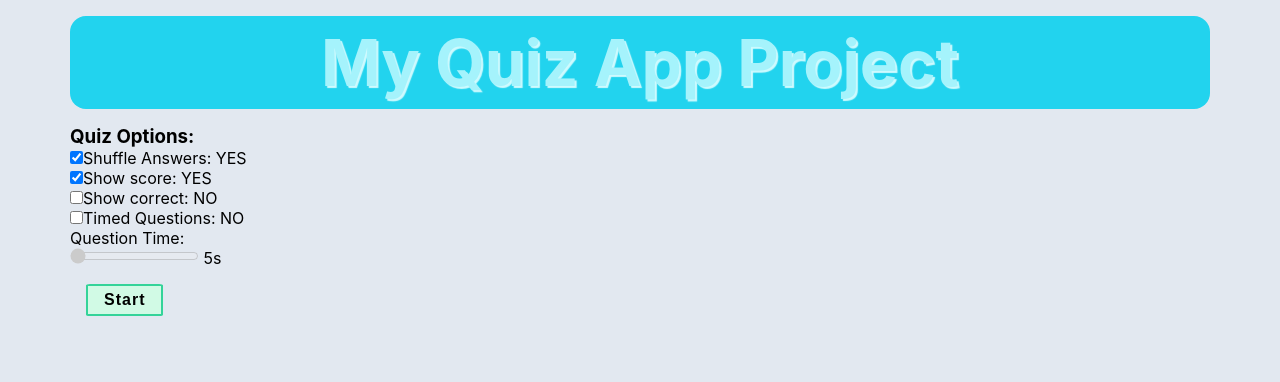
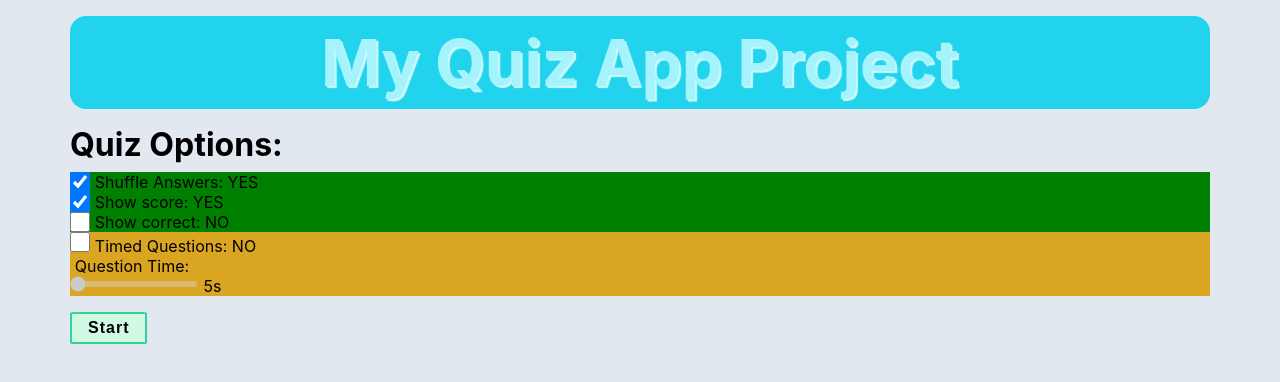
Before and after one commit to Konrad-Jalowy/reactquizapp, a React (Create React App) app: page / in a window 1280 px wide. Shown: the top 382 px of the page. Built offline with nearby package versions, Linux system fonts and the light colour scheme.

Commit message:
still doing css

```diff
--- a/src/App.css
+++ b/src/App.css
@@ -60,7 +60,7 @@ button {
   padding-block: 0.3rem;
   padding-inline: 1rem;
   margin-block: 1rem;
-  margin-inline: 1rem;
+  margin-right: 1rem;
   min-width: 75px;
   min-height: 30px;
   background-color: rgb(209 250 229);
@@ -69,6 +69,7 @@ button {
   font-size: 1rem;
   font-weight: bold;
   letter-spacing: 1px;
+  cursor: pointer;
 }
 
 
--- /dev/null
+++ b/src/components/form/Form.css
@@ -0,0 +1,25 @@
+h3 {
+    font-size: 2rem;
+    margin-block: .5rem;
+}
+
+.options {
+    background-color: goldenrod;
+    display: flex;
+    flex-direction: column;
+}
+
+.options input[type="checkbox"]{
+    height: 20px;
+    width: 20px;
+}
+
+.checkbox {
+    display: flex;
+    flex-direction: row;
+    background-color: green;
+    align-items: center;
+}
+.options label {
+    margin-left: .3rem;
+}
--- a/src/components/form/Form.js
+++ b/src/components/form/Form.js
@@ -2,15 +2,18 @@ import { ShowCorrectCheckbox } from "./ShowCorrectCheckbox";
 import { ShowScoreCheckbox } from "./ShowScoreCheckbox";
 import { ShuffleAnswersCheckbox } from "./ShuffleAnswersCheckbox";
 import { QuestionTiming } from "./QuestionTiming";
-
+import './Form.css';
 function Form({setMode}){
     return (
         <>
         <h3>Quiz Options:</h3>
+        <div className="options">
         <ShuffleAnswersCheckbox/>
         <ShowScoreCheckbox/>
         <ShowCorrectCheckbox/>
         <QuestionTiming/>
+        </div>
+
         <button onClick={() => setMode('quiz')}>Start</button>
         </>
 
--- a/src/components/form/ShowCorrectCheckbox.js
+++ b/src/components/form/ShowCorrectCheckbox.js
@@ -3,7 +3,7 @@ import { useQuizWithDispatch } from "../../context/quizcontext";
 function ShowCorrectCheckbox(){
     const [{showCorrect}, dispatch] = useQuizWithDispatch();
     return (
-        <div>
+        <div className="checkbox">
         <input
         type="checkbox"
         id="showCorrect"
--- a/src/components/form/ShowScoreCheckbox.js
+++ b/src/components/form/ShowScoreCheckbox.js
@@ -2,7 +2,7 @@ import { useQuizWithDispatch } from "../../context/quizcontext";
 function ShowScoreCheckbox(){
     const [{showScore}, dispatch] = useQuizWithDispatch();
     return (
-        <div>
+        <div className="checkbox">
         <input
         type="checkbox"
         id="showScore"
--- a/src/components/form/ShuffleAnswersCheckbox.js
+++ b/src/components/form/ShuffleAnswersCheckbox.js
@@ -4,7 +4,7 @@ function ShuffleAnswersCheckbox(){
 
     const [{shuffleAnswers}, dispatch] = useQuizWithDispatch();
     return (
-        <div>
+        <div className="checkbox">
         <input
         type="checkbox"
         id="shuffleAnswers"
--- a/src/components/quiz/AnswersList.css
+++ b/src/components/quiz/AnswersList.css
@@ -27,3 +27,15 @@
 .answersList li.wrongAnswer {
     background-color: tomato;
   }
+
+  .answersControls {
+    display: flex;
+    justify-content: space-between;
+    align-items: center;
+    padding-inline: .3rem;
+}
+
+.answersControls span {
+    font-weight: bold;
+    color: rgb(63 63 70);
+}
--- a/src/components/quiz/AnswersList.js
+++ b/src/components/quiz/AnswersList.js
@@ -1,6 +1,7 @@
 import { useRef, useState, useEffect } from "react";
 import LIST from "../../utils/list2";
 import './AnswersList.css';
+import { SimpleSummary } from "../summary/SimpleSummary";
 function AnswersList({idx, shuffle, setNextQuestion, skipQuestion, setTimerBlocked, showCorrect}){
 
     const answers = useRef(null);
@@ -88,10 +89,14 @@ function AnswersList({idx, shuffle, setNextQuestion, skipQuestion, setTimerBlock
                >{value}</li>)
             })}
             </ul>
+            <div className="answersControls">
             <button
             disabled={mode !== null}
             onClick={() => skipQuestion()}
             >Skip</button>
+            <SimpleSummary idx={idx} />
+            </div>
+
         </>
     );
 }
--- a/src/components/quiz/Quiz.js
+++ b/src/components/quiz/Quiz.js
@@ -1,6 +1,5 @@
 import { useState } from "react";
 import { Score } from "./Score";
-import { SimpleSummary } from "../summary/SimpleSummary";
 import { QuizFinished } from "./QuizFinished";
 import LIST from "../../utils/list2";
 import Timer from "./Timer";
@@ -66,8 +65,6 @@ function Quiz(){
             setNextQuestion={setNextQuestion }
             skipQuestion={skipQuestion}
             showCorrect={showCorrect}/>
-            <SimpleSummary idx={index} />
-
             </>
         );
     };
--- a/src/components/summary/SimpleSummary.js
+++ b/src/components/summary/SimpleSummary.js
@@ -4,7 +4,7 @@ function SimpleSummary({idx}){
 
     return (
         <>
-        <p>Question {idx + 1} / {LIST.length}</p>
+        <span>Question {idx + 1} / {LIST.length}</span>
         </>
     )
 };
```
